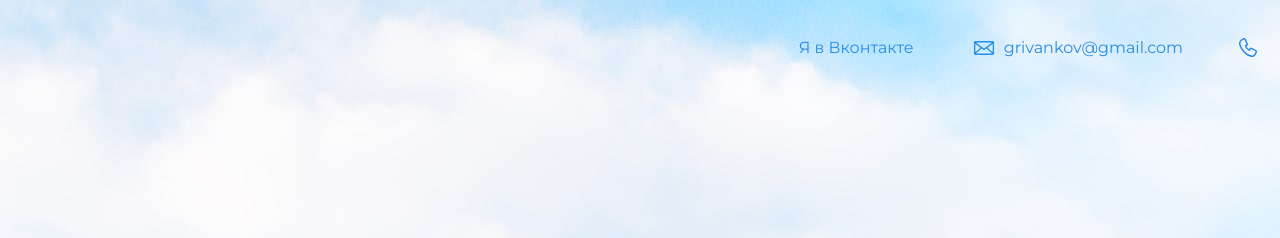
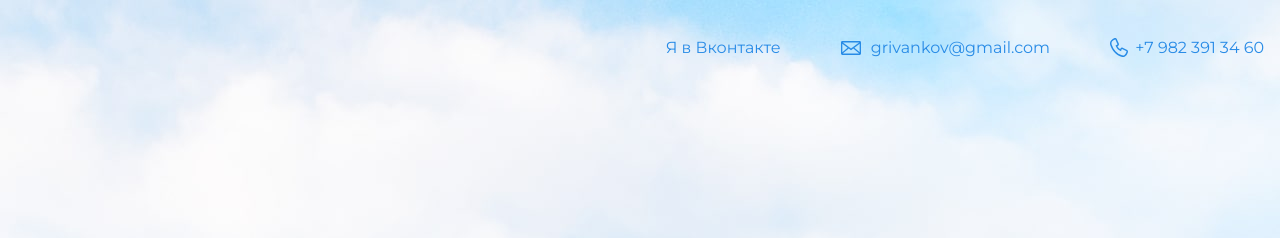
Before and after one commit to red-creator/my-site, a plain HTML site: page index.html in a window 1280 px wide. Shown: the top 238 px of the page. Drawn offline with nearby package versions, Linux system fonts and the light colour scheme.

Commit message:
Добавление контактов в header

```diff
--- a/index.html
+++ b/index.html
@@ -12,7 +12,7 @@
     	<div class="container">
       <a href="https://vk.com/eivankov2014">Я в Вконтакте</a>
 		<a class="header-email" href="mailto:grivankov@gmail.com">grivankov@gmail.com</a>
-		<a class="header-phone" href="tel:+7 982 391 34 60"></a>
+		<a class="header-phone" href="tel:+7 982 391 34 60">+7 982 391 34 60</a>
       	</div>
     </header>
     <div class="container">
```
